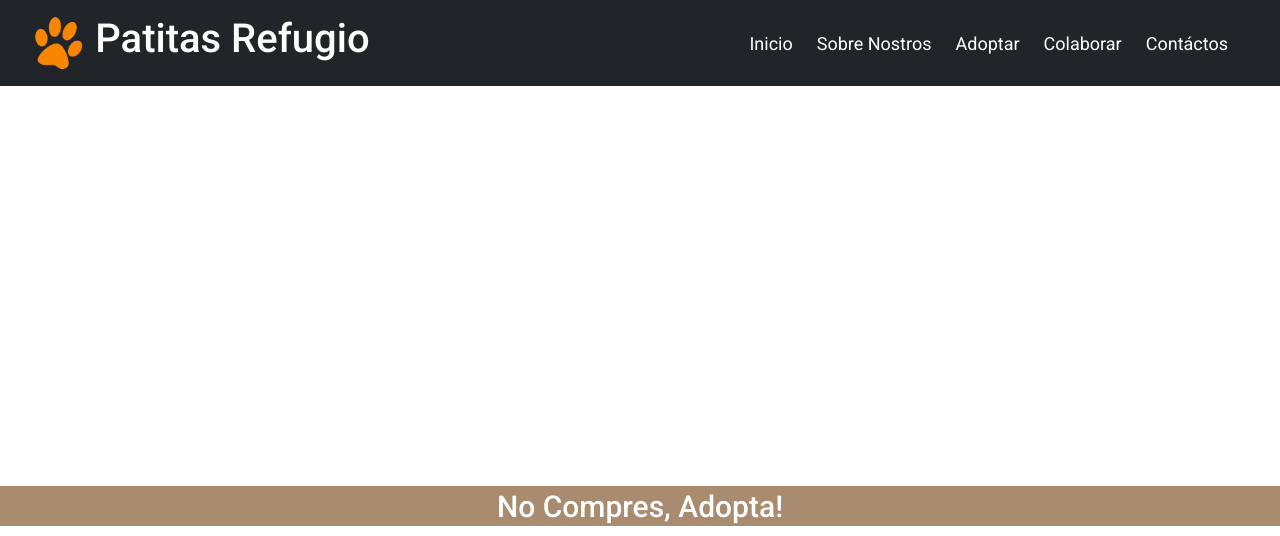
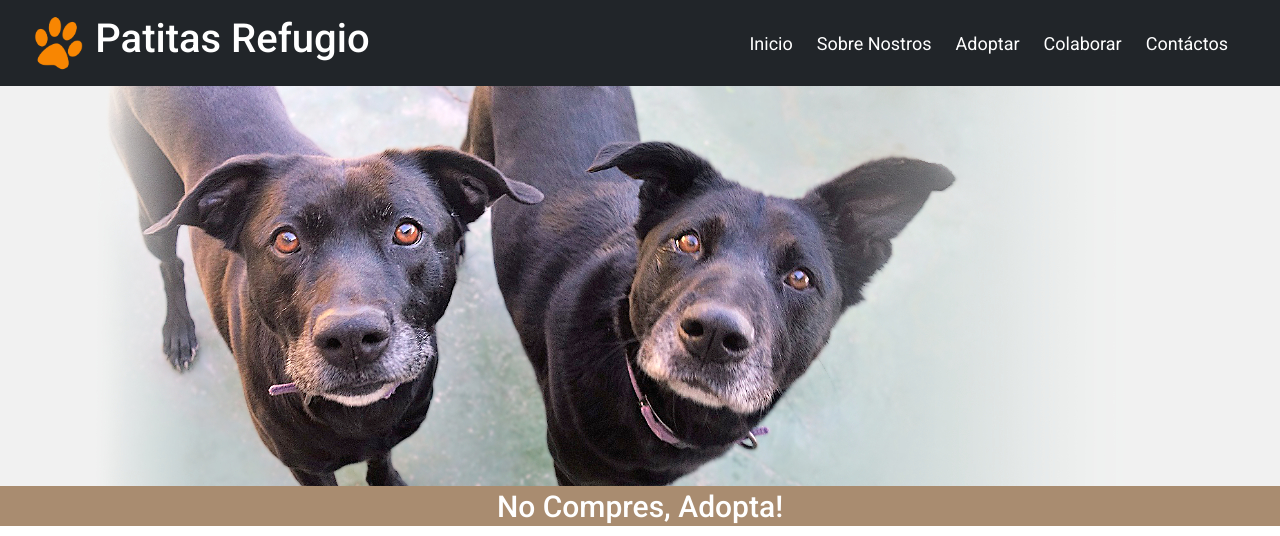
Before and after one commit to LorenzoSanchez00/RefugioAnimalPage, a plain HTML site: page index.html in a window 1280 px wide. Shown: the top 536 px of the page. Drawn offline with nearby package versions, Linux system fonts and the light colour scheme; the site is published under a folder, as on GitHub Pages, so addresses that start at the root find nothing.

Commit message:
rutaAimgActualizada

```diff
--- a/styles/style1.css
+++ b/styles/style1.css
@@ -60,7 +60,7 @@ img{
 /*Imagen Inicial*/
 .imgInicio{
     display: flex;
-    background-image: url("/resources/img/banner.jpg");
+    background-image: url("../resources/img/banner.jpg");
     height: 400px;
     justify-content: right;
     align-items: center;
```
